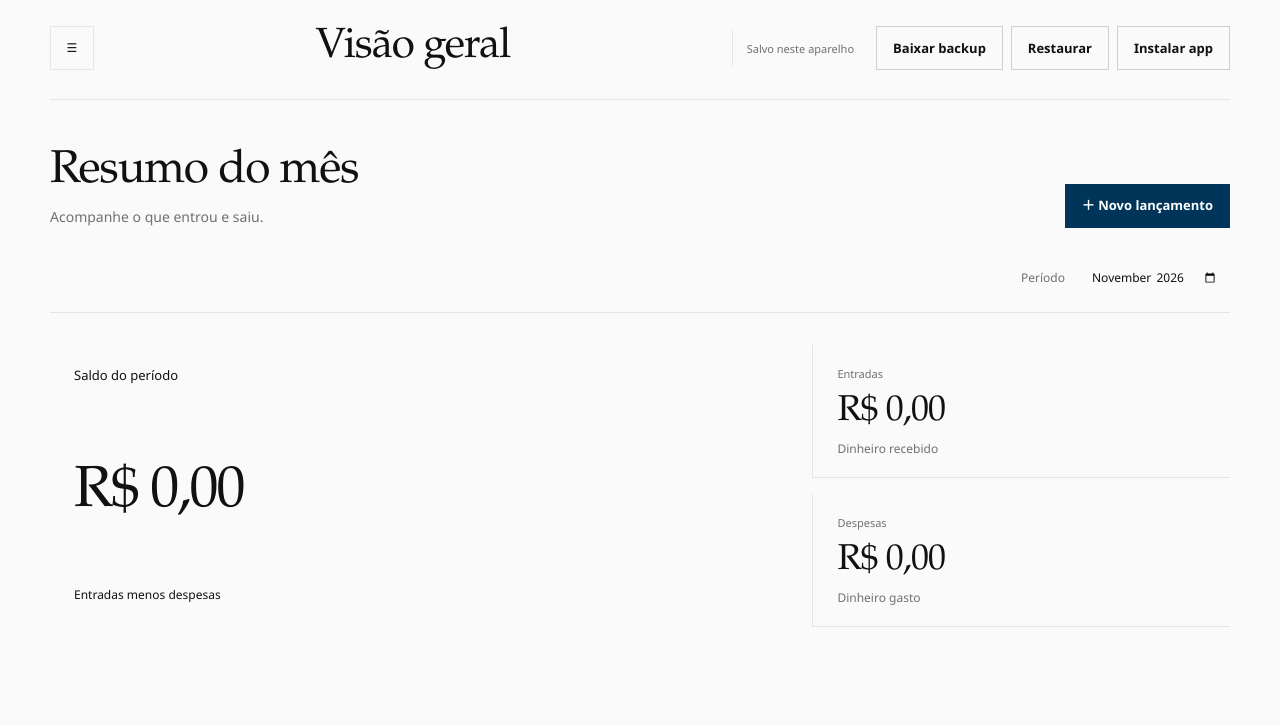
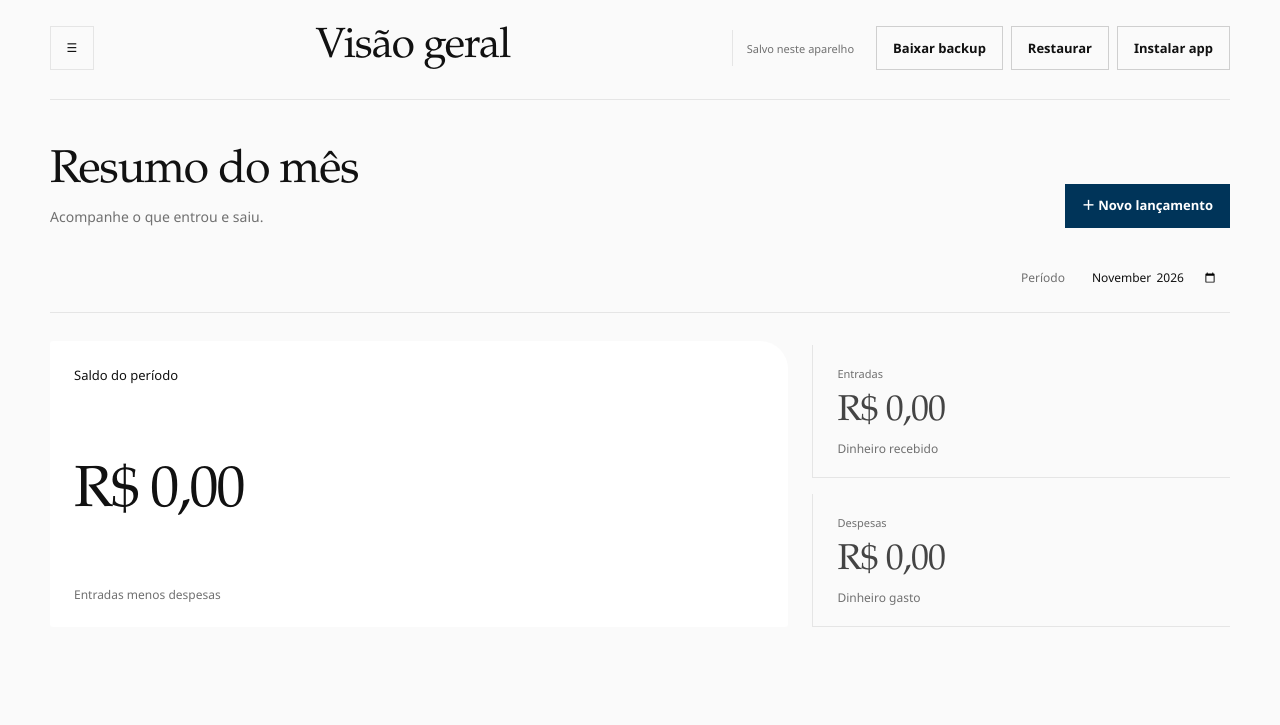
Before and after one commit to nickebel/financeiro-amigo, a plain HTML site: page index.html in a window 1280 px wide. Shown: the part 75-800 px from the top of the page. Drawn offline with Linux system fonts and the light colour scheme.

Commit message:
fix(style): complete monochrome tokens and section spacing

```diff
--- a/style.css
+++ b/style.css
@@ -10,11 +10,53 @@
   --color-rule-strong: #CFCFCF;
   --color-action: #003459;
   --color-action-ink: #FFFFFF;
-  --color-focus: #003459;
+  --color-focus: var(--color-action);
   --color-positive: #222222;
   --color-negative: #222222;
+
+  /* Compatibility aliases for the functional base components. */
+  --color-paper: var(--color-bg);
+  --color-paper-2: #F5F5F5;
+  --color-paper-3: #E5E5E5;
+  --color-white: #FFFFFF;
+  --color-ink-2: var(--color-ink-soft);
+  --color-field-edge: var(--color-rule-strong);
+  --color-accent: var(--color-action);
+  --color-accent-deep: var(--color-action);
+  --color-accent-wash: #F5F5F5;
+  --color-accent-ink: var(--color-action-ink);
+  --color-positive-wash: #F5F5F5;
+  --color-negative-wash: #F5F5F5;
+  --color-error: var(--color-ink);
+  --color-surface-nav: var(--color-bg);
+  --color-surface-panel: var(--color-surface);
+  --color-surface-hero: var(--color-surface);
+  --color-surface-sticky: var(--color-bg);
+  --color-surface-hover: #F4F4F4;
+  --color-surface-modal: var(--color-surface);
+  --color-surface-soft: var(--color-surface);
+  --color-surface-card: var(--color-surface);
+  --color-nav-active-border: var(--color-ink);
+  --color-nav-text: var(--color-ink-soft);
+  --color-nav-muted: var(--color-muted);
+  --color-nav-hover: #F5F5F5;
+  --color-nav-divider: var(--color-rule);
+  --color-privacy-divider: var(--color-rule);
+  --color-on-dark-label: var(--color-ink);
+  --color-on-dark-muted: var(--color-muted);
+  --color-button-hover: var(--color-action);
+  --color-button-hover-ink: var(--color-action-ink);
+  --color-overlay: rgba(0, 0, 0, .58);
+  --color-glass: var(--color-surface);
+  --color-glass-strong: #F5F5F5;
+  --color-glass-edge: var(--color-rule);
+  --color-on-glass: var(--color-ink);
+
   --font-body: "Segoe UI", Arial, ui-sans-serif, system-ui, sans-serif;
   --font-display: Baskerville, "Iowan Old Style", "Palatino Linotype", Georgia, serif;
+  --radius-card: 0;
+  --radius-control: 0;
+  --radius-pill: 0;
   --space-1: 4px;
   --space-2: 8px;
   --space-3: 12px;
@@ -2233,17 +2275,14 @@ textarea { min-height: 104px; resize: vertical; }
 #dashboardPage > .dashboard-grid,
 #dashboardPage > .ledger-section,
 #cardsPage > .sub-intro,
-#installmentsTable,
-#billsPage > .table-region,
-#goalsPage > .goals-grid,
 #reportsPage > .report-region {
   margin-top: var(--space-section);
 }
 #dashboardPage > .ledger-section { padding-top: 24px; }
 #cardsPage > .sub-intro { margin-top: var(--space-section); }
 #cardsPage > #installmentsTable { margin-top: 20px; }
-#billsPage > .table-region { padding-top: 8px; }
-#goalsPage > .goals-grid { padding-top: 8px; }
+#billsPage > .table-region { margin-top: 0; padding-top: 8px; }
+#goalsPage > .goals-grid { margin-top: 0; padding-top: 8px; }
 
 /* Footer stays informational and left-aligned. */
 footer {
```
